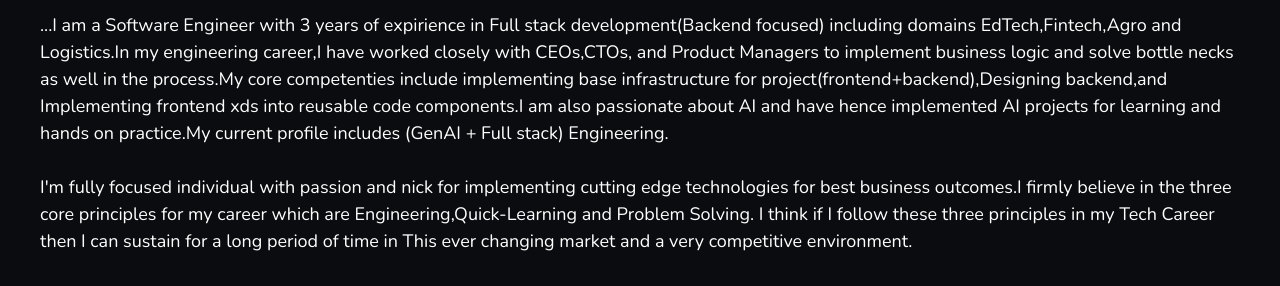
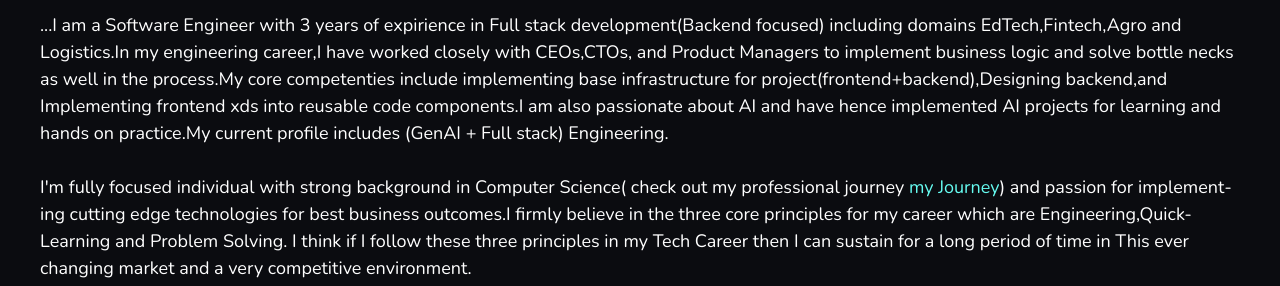
Before and after one commit to kraiyan/kraiyan.github.io, a website built with webpack: page index.html in a window 1280 px wide. Shown: the part 509-795 px from the top of the page. Built offline with nearby package versions, Linux system fonts and the light colour scheme.

Commit message:
add journey
djdn

```diff
--- a/index.html
+++ b/index.html
@@ -176,7 +176,11 @@
               AI projects for learning and hands on practice.My current profile includes (GenAI + Full stack) Engineering.
               <br />
               <br />
-              I'm fully focused individual with passion and nick for implementing cutting edge technologies for best business outcomes.I firmly
+              I'm fully focused individual with strong background in Computer Science( check out my professional journey  <a
+              href="expirience.html"
+              target="_blank"
+              >my Journey</a
+            >) and passion for implementing cutting edge technologies for best business outcomes.I firmly
               believe in the three core principles for my career which are Engineering,Quick-Learning and Problem Solving.
               I think if I follow these three principles in my Tech Career then I can sustain for a long period of time in This
               ever changing market and a very competitive environment.
```
